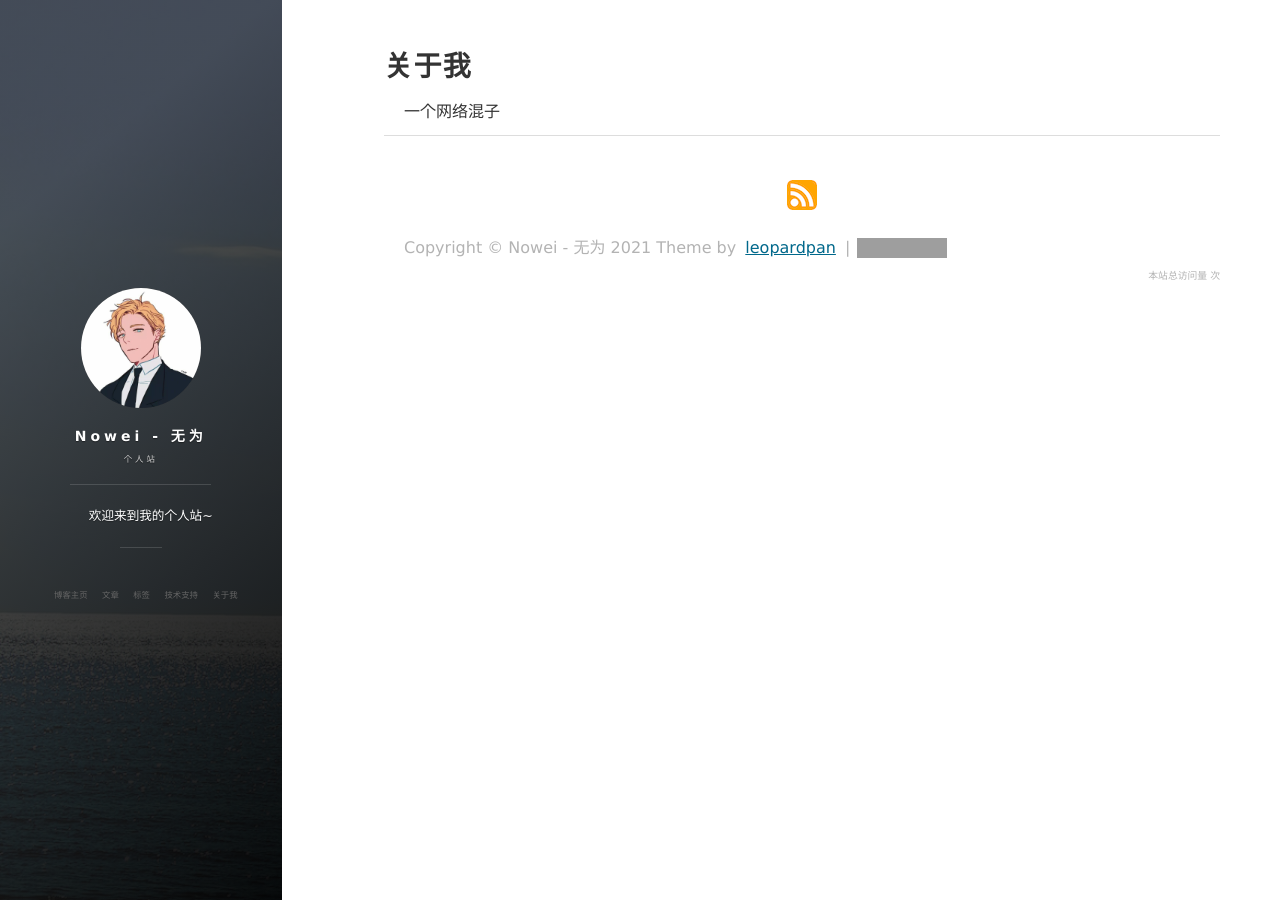
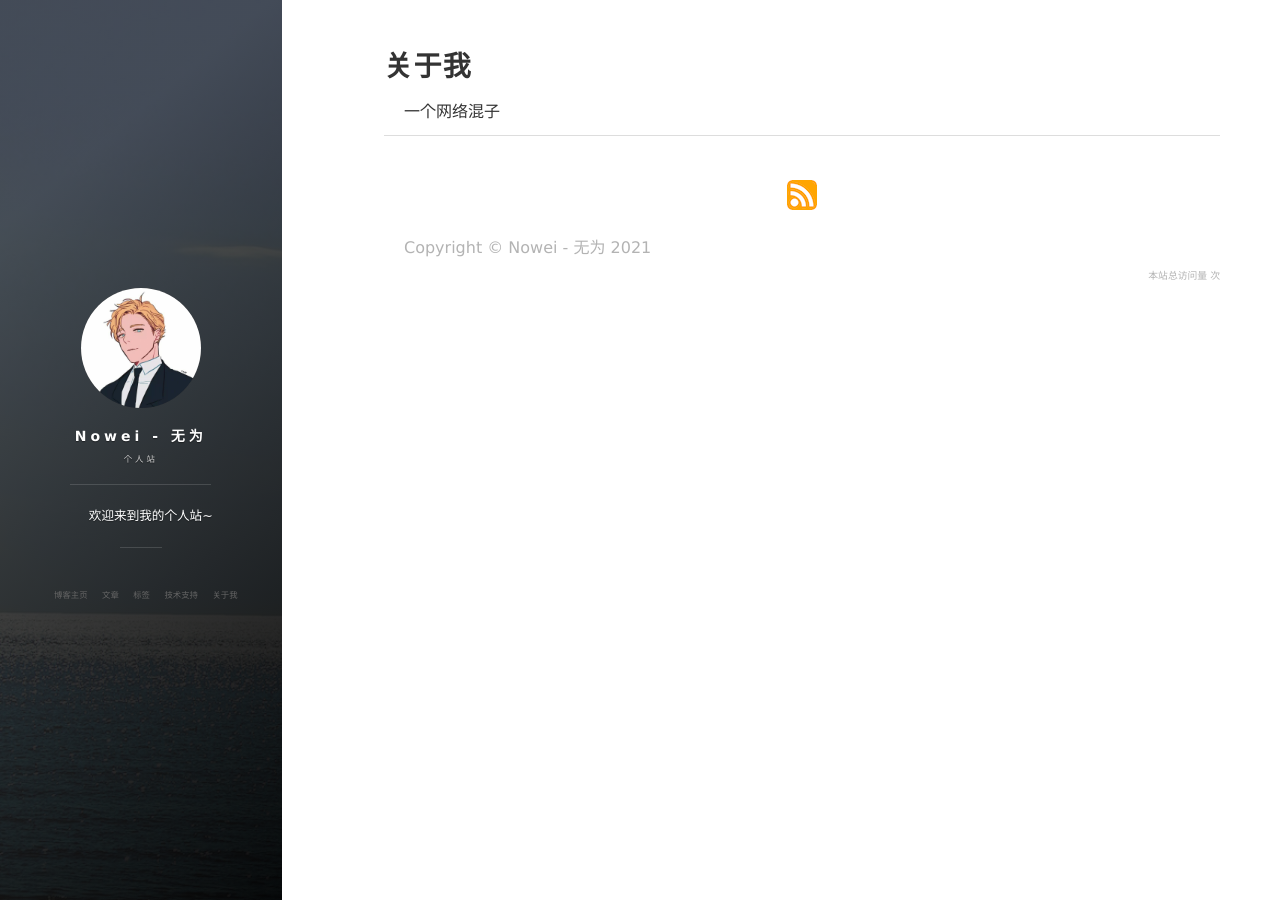
Before and after one commit to NoweiH/NoweiH.github.io, a Jekyll site: the page built from about.md, in a window 1280 px wide. Built offline with Jekyll 4.4.1, drawn with Linux system fonts in a browser that asks for light colours; nearby versions of some CDN libraries; comment, search, counter and statistics services are not loaded; grey boxes are pictures that could not be loaded.

Commit message:
Update footer.html

```diff
--- a/_includes/footer.html
+++ b/_includes/footer.html
@@ -87,12 +87,7 @@
 
         <div class = "footer_div">
            <p class="copyright text-muted">
-            Copyright &copy; {{ site.title }} {{ site.time | date: '%Y' }} Theme by <a href="https://leopardpan.cn/">leopardpan</a> |
-            <iframe
-                style="margin-left: 2px; margin-bottom:-5px;"
-                frameborder="0" scrolling="0" width="91px" height="20px"
-                src="https://ghbtns.com/github-btn.html?user=leopardpan&repo=leopardpan.github.io&type=star&count=true" >
-            </iframe>
+            Copyright &copy; {{ site.title }} {{ site.time | date: '%Y' }}
             </p>
         	<div align="right">
     			<link rel="stylesheet" href="//cdn.bootcss.com/font-awesome/4.3.0/css/font-awesome.min.css">
```
